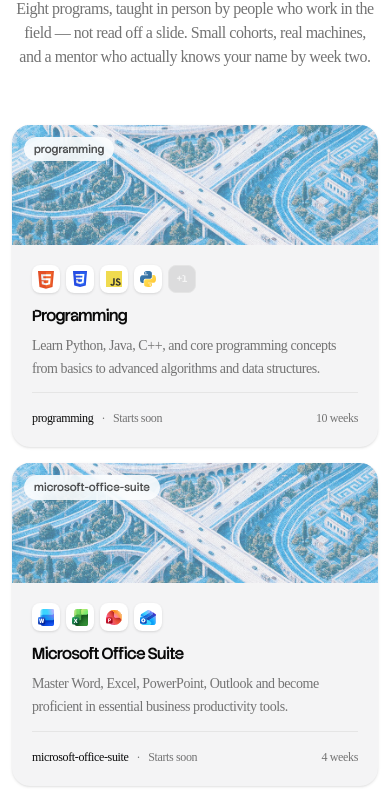
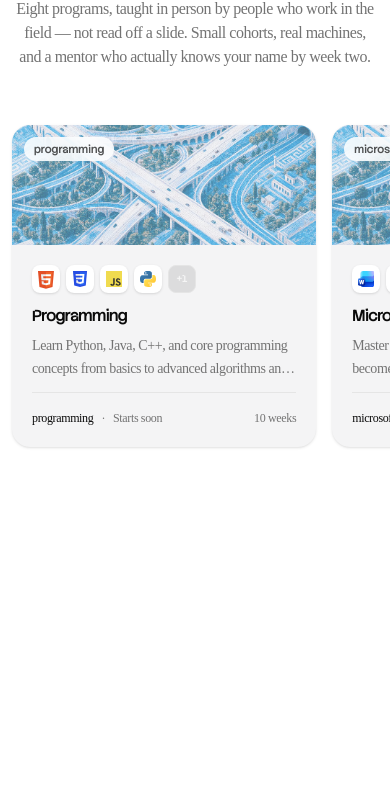
Before and after one commit to augustinegodwin/dlan-academy, a Next.js app: page / in a window 390 px wide. Shown: the part 1718-2518 px from the top of the page. Built offline with nearby package versions, Linux system fonts and the light colour scheme; a web font is replaced by a local one.

Commit message:
Refactor CoursesGrid component with GSAP animations

```diff
--- a/app/course.tsx
+++ b/app/course.tsx
@@ -1,7 +1,10 @@
 "use client";
 
+import { useEffect, useRef } from "react";
 import Link from "next/link";
 import Image from "next/image";
+import gsap from "gsap";
+import { ScrollTrigger } from "gsap/ScrollTrigger";
 import {
   Code2,
   FileSpreadsheet,
@@ -58,7 +61,6 @@
       { src: javascript, name: "JavaScript" },
       { src: python, name: "Python" },
       { src: java, name: "Java" },
-
     ],
   },
   {
@@ -158,9 +160,58 @@
 ];
 
 export default function CoursesGrid() {
+  const sectionRef = useRef<HTMLElement | null>(null);
+  const trackRef = useRef<HTMLDivElement | null>(null);
+  const containerRef = useRef<HTMLDivElement | null>(null);
+
+  useEffect(() => {
+    gsap.registerPlugin(ScrollTrigger);
+
+    const ctx = gsap.context(() => {
+      const track = trackRef.current;
+      const section = sectionRef.current;
+      const container = containerRef.current;
+      if (!track || !section || !container) return;
+
+      // Calculate exact distance required so that the track stops
+      // precisely when the last card's right boundary aligns with the container's right boundary.
+      const getScrollDistance = () => {
+        const trackWidth = track.scrollWidth;
+        const containerWidth = container.clientWidth;
+        return Math.max(0, trackWidth - containerWidth);
+      };
+
+      const tween = gsap.to(track, {
+        x: () => -getScrollDistance(),
+        ease: "none",
+        scrollTrigger: {
+          trigger: section,
+          start: "top top",
+          end: () => `+=${getScrollDistance()}`,
+          scrub: 1,
+          pin: true,
+          anticipatePin: 1,
+          invalidateOnRefresh: true,
+        },
+      });
+
+      return () => {
+        tween.scrollTrigger?.kill();
+        tween.kill();
+      };
+    }, sectionRef);
+
+    return () => ctx.revert();
+  }, []);
+
   return (
-    <section id="courses" className="mx-auto w-full px-3 sm:px-6 pt-8 md:px-10">
-      <div className="mx-auto max-w-[1320px]">
+    <section
+      id="courses"
+      ref={sectionRef}
+      className="relative w-full overflow-hidden py-8"
+    >
+      {/* Header Container */}
+      <div className="mx-auto max-w-[1320px] px-3 sm:px-6 md:px-10">
         <div className="animate-fade-up text-center">
           <span className="inline-flex select-none items-center gap-2 whitespace-nowrap rounded-full bg-foreground/10 px-3.5 py-2 text-[0.8125rem] text-foreground/70 backdrop-blur-md">
             Our courses
@@ -168,18 +219,31 @@
           <h2 className="mx-auto mt-6 max-w-[24ch] text-balance text-[clamp(2.25rem,4vw,3.25rem)] leading-[1.05] tracking-[-0.06em] text-foreground">
             Pick a path.
             <br />
-            <span className="text-muted-foreground ">Show up and start building.</span>
+            <span className="text-muted-foreground">Show up and start building.</span>
           </h2>
-          <p className="max-w-2xl m-auto med-font mt-3 text-muted-foreground ">
+          <p className="max-w-2xl m-auto med-font mt-3 text-muted-foreground">
             Eight programs, taught in person by people who work in the
             field — not read off a slide. Small cohorts, real machines,
             and a mentor who actually knows your name by week two.
           </p>
         </div>
-        <div className="mt-14 grid gap-4 sm:grid-cols-2 lg:grid-cols-4">
+      </div>
+
+      {/* Cards Slider Track Container - shares the exact max-w and horizontal padding structure */}
+      <div
+        ref={containerRef}
+        className="mx-auto mt-14 max-w-[1320px] px-3 sm:px-6 md:px-10 "
+      >
+        <div
+          ref={trackRef}
+          className="flex w-max gap-4"
+        >
           {COURSES.map((item, index) => (
+            <div
+              key={index}
+              className="w-[78vw] shrink-0 sm:w-[45vw] md:w-[340px] lg:w-[320px]"
+            >
               <CourseCard
-              key={index}
                 category={item.slug}
                 title={item.title}
                 description={item.description}
@@ -187,6 +251,7 @@
                 mentor={item.slug}
                 tools={item.tools}
               />
+            </div>
           ))}
         </div>
       </div>
@@ -238,7 +303,7 @@
   return (
     <a
       href="#enroll"
-      className="group flex h-full flex-col overflow-hidden rounded-2xl bg-surface shadow-sm transition-colors "
+      className="group flex h-full flex-col overflow-hidden rounded-2xl bg-surface shadow-sm transition-colors"
     >
       <div className="relative h-30 overflow-hidden">
         <Image
@@ -257,14 +322,13 @@
       </div>
 
       <div className="flex flex-1 flex-col p-5">
-        {/* Tool stack — clean chip row, not overlapping avatars */}
         {tools.length > 0 && (
           <div className="mb-3 flex items-center gap-1.5">
             {visible.map((tool) => (
               <div
                 key={tool.name}
                 title={tool.name}
-                className="grid size-7 place-items-center rounded-md  bg-background p-1.5 shadow-sm"
+                className="grid size-7 place-items-center rounded-md bg-background p-1.5 shadow-sm"
               >
                 <Image
                   src={tool.src}
@@ -284,7 +348,7 @@
         <h3 className="line-clamp-2 text-[16px] tracking-[-0.04em] leading-snug text-foreground">
           {title}
         </h3>
-        <p className=" mb-3 med-font mt-2 line-clamp-2 text-sm leading-relaxed text-muted-foreground">
+        <p className="mb-3 med-font mt-2 line-clamp-2 text-sm leading-relaxed text-muted-foreground">
           {description}
         </p>
         <div className="med-font mt-auto flex items-center gap-2 border-t border-border pt-4 text-[12px] text-muted-foreground">
```
Lines whose indentation alone changed are shown as unchanged.
